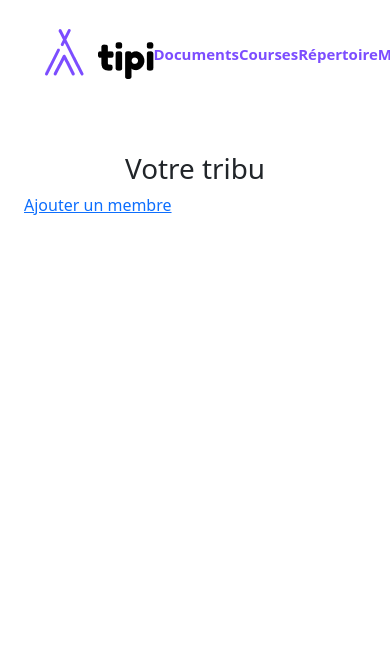
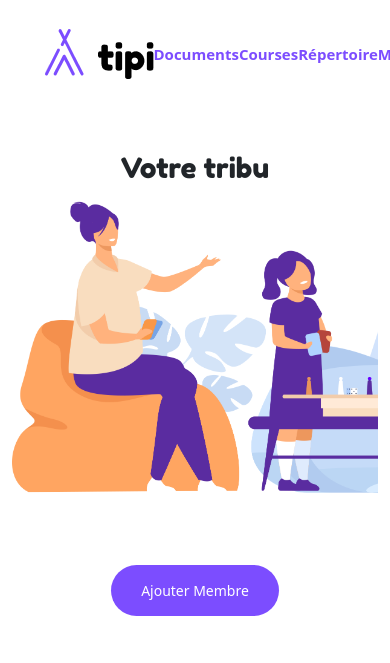
Before and after one commit to ti-pi-wf3/ti-pi-wf3, a Symfony app: template tipi/templates/user/gestion_user.html.twig in a window 390 px wide; the page is wider, and only the part inside the window is pictured. Shown: the top 663 px of that part. Run offline with Twig, Linux system fonts and the light colour scheme; the template is opened without the code that fills it, so the values that code supplies are empty; some libraries are stand-ins or nearby versions.

Commit message:
Fonction User terminé + CSS

```diff
--- a/tipi/public/css/admin.css
+++ b/tipi/public/css/admin.css
@@ -157,6 +157,36 @@
     border: 3px solid #7c4dff;
 }
 
+/* USER */
+
+.accueil{
+    height: 300px;
+    width: 763px;
+    background-image: url(../assets/tipitribe.png);
+    background-size: cover;
+    background-repeat: no-repeat;
+}
+
+.cardUser{
+    height: 110px;
+    width: 300px;
+    border-radius: 10px;
+    background-color: #ffad00;
+    ;
+}
+
+    /* icone modif user */
+    .iconLinkUser{
+        color: #7c4dff;
+    }
+
+    .iconLinkUser:hover{
+        color: #ffffff;
+    }
+
+.titreUser{
+    color: #7c4dff;
+}
 
 /*FOOTER  */
 
--- a/tipi/templates/registration/add_member.html.twig
+++ b/tipi/templates/registration/add_member.html.twig
@@ -46,8 +46,9 @@
 
 
     {# <button type="submit" class="btn btn-warning mb-5">Ajouter</button> #}
+    <div class="text-center">
     <input type="submit" class="button" value="Enregistrer">
-
+    </div>
 
 {{ form_end(formAddMember) }}
 
--- a/tipi/templates/user/gestion_user.html.twig
+++ b/tipi/templates/user/gestion_user.html.twig
@@ -3,19 +3,25 @@
 {% block title %}User Gestion{% endblock %}
 
 {% block body %}
-    <div class="container">
-    <h1 class=" text-center mx-auto">Votre tribu</h1>
 
-<div class="row">
+    <h1 class=" text-center mx-auto title">Votre tribu</h1>
+
+    <div class="d-flex justify-content-center mb-2">
+    <div class="accueil mb-3">
+
+    </div>
+    </div>
+<div class="row d-flex justify-content-center align-items-center">
         {% for oneTribe in usersBDD %}
 
             {# {{ dump(oneCouncil) }} #}
 
-            <div class="col-md-4 text-center">
-                <div class="border rounded mb-4 col-md-7 p-4 d-flex flex-column">
+            <div class="cardUser d-flex flex-column justify-content-center align-items px-4 mx-2 mb-2">
 
-                    <h3 class="mb-0">{{ oneTribe.status }}</h3>
-                    <h3 class="mb-0">{{ oneTribe.firstName }}, {{ oneTribe.lastName }}</h3>
+
+                    <h4 class="mb-0 titreUser">{{ oneTribe.firstName }}, {{ oneTribe.lastName }}</h4>
+                    <h5 class="mb-0 titreUser">{{ oneTribe.status }}</h5>
+
 
                     {# {% if oneTribe.role[0] == 'ROLE_SUPER_USER' %}
                     <h3 class="mb-0">Chef de Tribu</h3>
@@ -35,17 +41,18 @@
                     {# </h3> #}
 
 
-                    <div class="d-flex flex-row ">
-                        <a class="iconLink" href="{{ path('gestion_remove' , {'id' : oneTribe.id}) }}"><i class="bi bi-trash"></i></a>
-                        <a class="iconLink" href="{{ path('addMember_edit' , {'id' : oneTribe.id}) }}"><i class="bi bi-pencil mx-2"></i></a>
+                    <div class="d-flex flex-row d-flex">
+                        <a class="iconLinkUser" href="{{ path('gestion_remove' , {'id' : oneTribe.id}) }}"><i class="bi bi-trash"></i></a>
+                        <a class="iconLinkUser" href="{{ path('addMember_edit' , {'id' : oneTribe.id}) }}"><i class="bi bi-pencil mx-2"></i></a>
                     </div>
 
-                </div>
+
             </div>
 
         {% endfor %}
-    </div>
-        <a href="{{ path('addMember') }}">Ajouter un membre</a>
+        <div class="text-center my-5">
+        <a class="" href="{{ path('addMember') }}"><input type="button" class="button" value="Ajouter Membre"></a>
+        </div>
 
     </div>
 
```
Also changed, not shown: tipi/public/assets/tipitribe.png (added).
